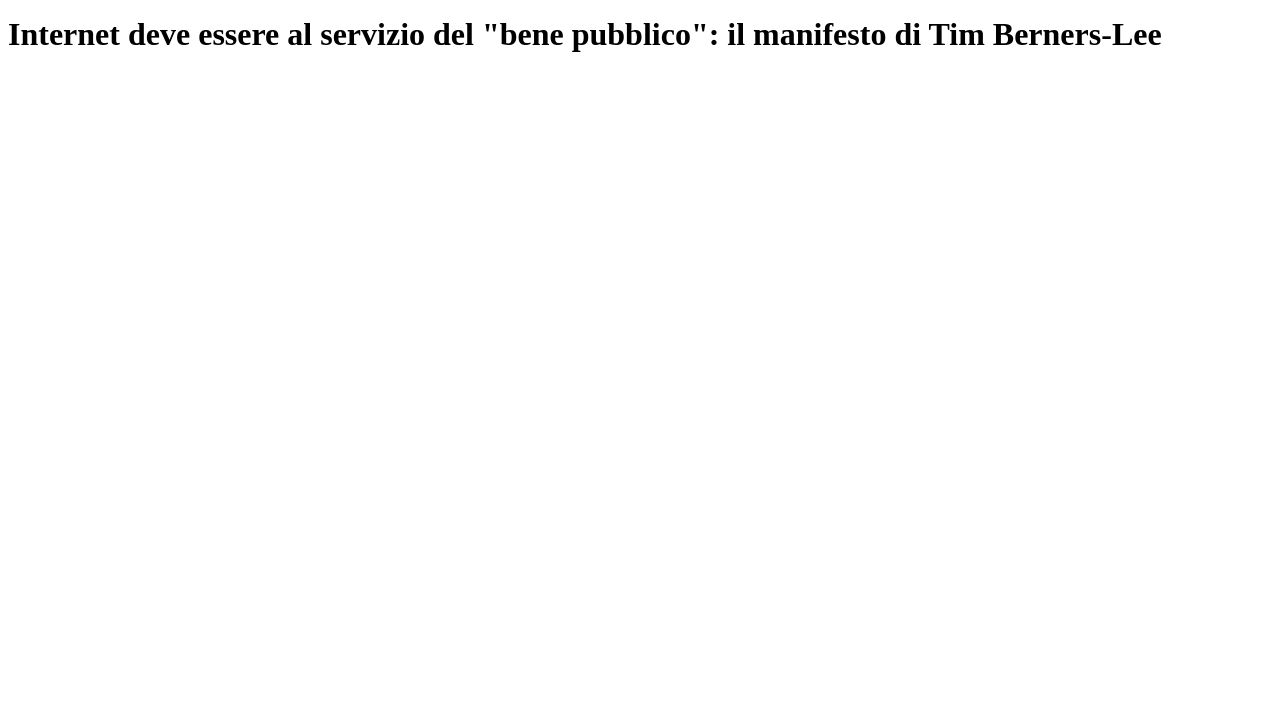
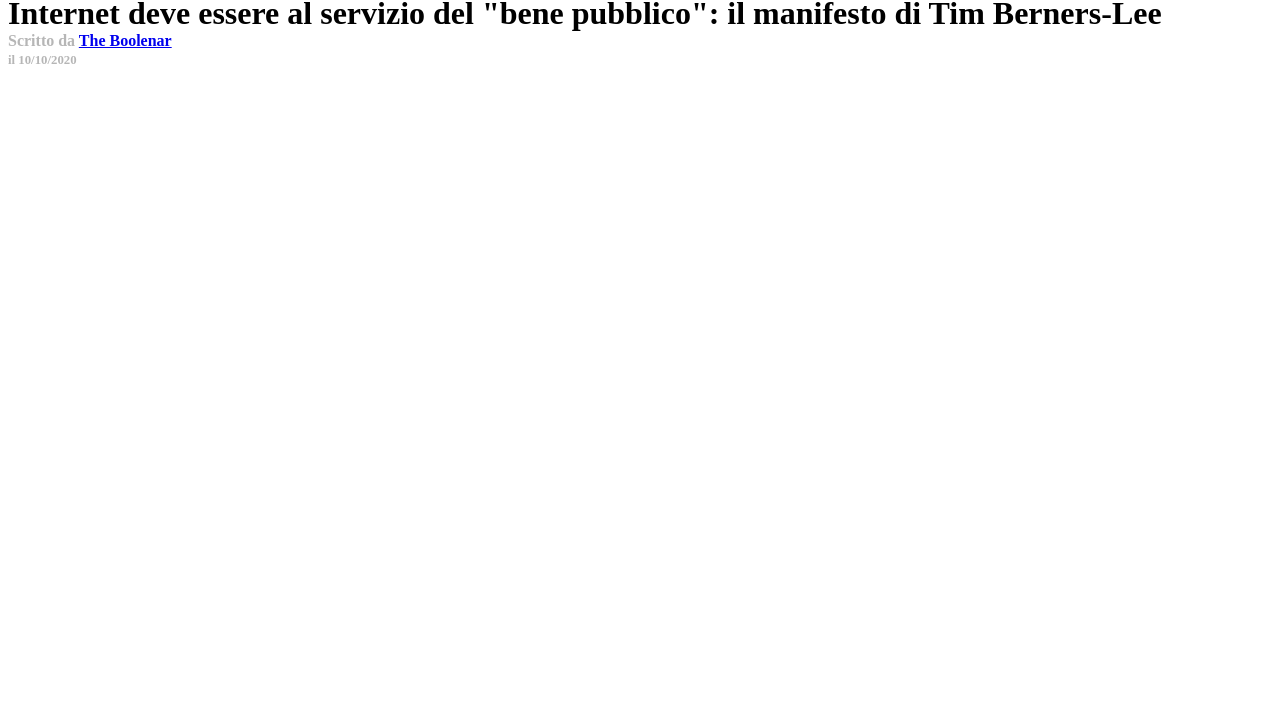
Before and after one commit to AnielloPiscopo/html-css-booleaner, a plain HTML site: page index.html in a window 1280 px wide. Shown: the part 93-800 px from the top of the page. Drawn offline with Linux system fonts and the light colour scheme.

Commit message:
Added infomations to the main tag

```diff
--- a/index.html
+++ b/index.html
@@ -23,12 +23,26 @@
         <!-- MAIN -->
         <main>
             <header>
-                <h1 class=".title">Internet deve essere al servizio del 	&quot;bene pubblico&quot;: il manifesto di Tim Berners-Lee</h1>
+                <!-- Title -->
+                <span class="title">Internet deve essere al servizio del 	&quot;bene pubblico&quot;: il manifesto di Tim Berners-Lee</span>
+
+                <!-- Other informations of the article -->
+                <div class="text-color_grey">
+                    <span>Scritto da <a href="#">The Boolenar</a></span> <!-- Writer -->
+                    <br>
+                    <span class="timeline"">il 10/10/2020</span> <!-- Date -->
+                </div>
             </header>
+
+
+            <section>
+
+            </section>
         </main>
 
 
         <!-- FOOTER -->
-        <footer></footer>
+        <footer>
+        </footer>
     </body>
 </html>
```
